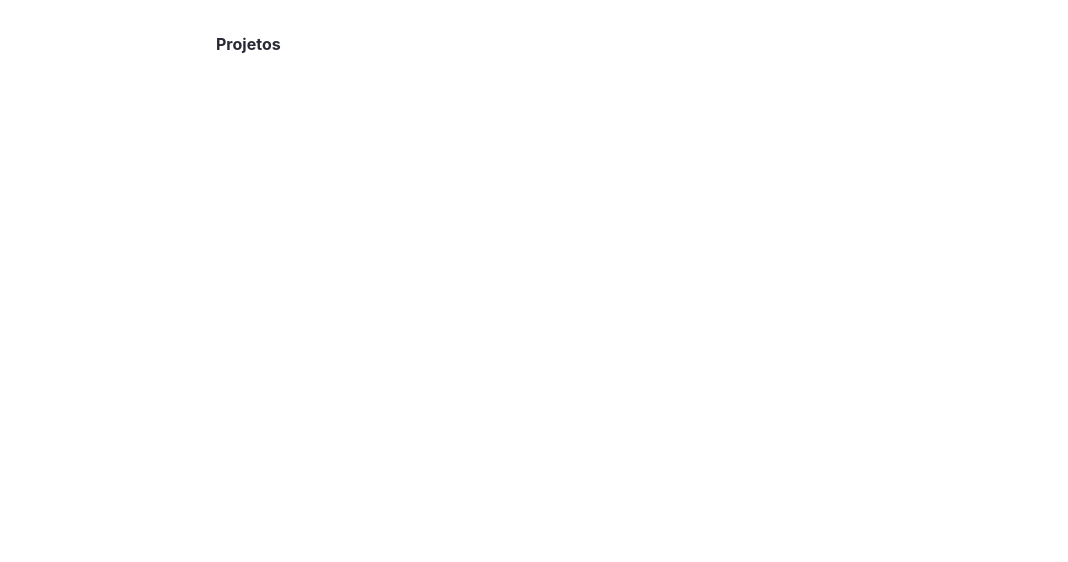
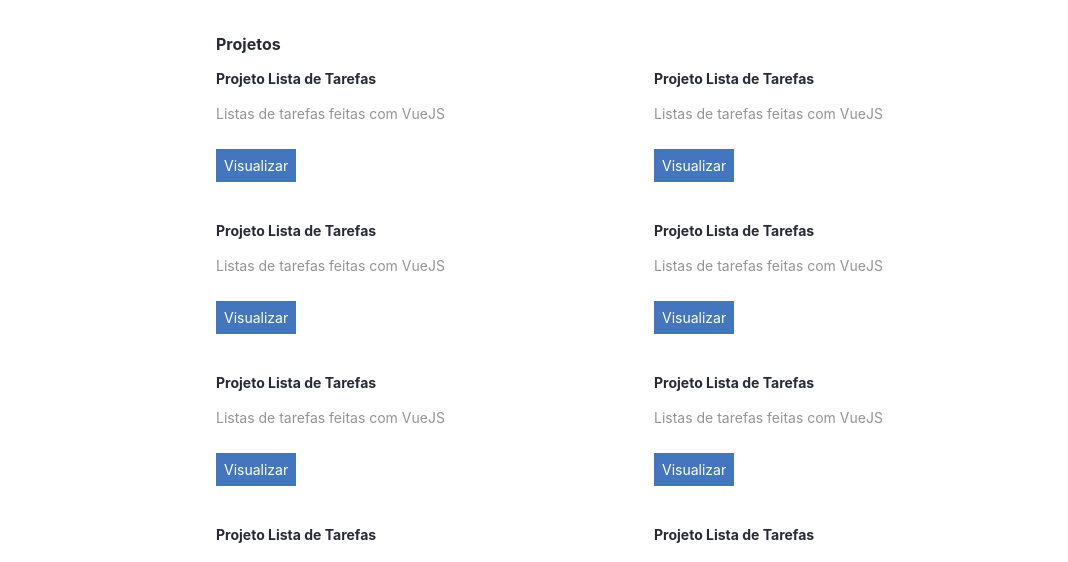
Before and after one commit to tligor/portfolio_react, a React (Create React App) app: page / in a window 1280 px wide. Shown: the part 383-945 px from the top of the page, without its empty margins (96-1164 px from the left). Before the commit the page ends 800 px from the top, so only its background shows below. Built offline with nearby package versions, Linux system fonts and the light colour scheme; the HTML template or start-up script is replaced by a standard one.

Commit message:
criando a seção de projetos e o componente de projetos

```diff
--- a/src/Containers/Projects/index.tsx
+++ b/src/Containers/Projects/index.tsx
@@ -1,8 +1,38 @@
+import Project from '../../components/Project'
 import Title from '../../components/Title'
+import { Lista } from './styles'
 
 const Projects = () => (
   <section>
     <Title fontSize={16}>Projetos</Title>
+    <ul>
+      <Lista>
+        <li>
+          <Project />
+        </li>
+        <li>
+          <Project />
+        </li>
+        <li>
+          <Project />
+        </li>
+        <li>
+          <Project />
+        </li>
+        <li>
+          <Project />
+        </li>
+        <li>
+          <Project />
+        </li>
+        <li>
+          <Project />
+        </li>
+        <li>
+          <Project />
+        </li>
+      </Lista>
+    </ul>
   </section>
 )
 
--- /dev/null
+++ b/src/Containers/Projects/styles.ts
@@ -0,0 +1,14 @@
+import styled from 'styled-components'
+
+export const Lista = styled.ul`
+  display: grid;
+  grid-template-columns: 1fr 1fr;
+  column-gap: 36px;
+  row-gap: 40px;
+
+  @media (max-width: 768px) {
+    grid-template-columns: 1fr;
+    column-gap: 0;
+    row-gap: 16px;
+  }
+`
--- /dev/null
+++ b/src/components/Project/index.tsx
@@ -0,0 +1,17 @@
+import Paragraph from '../Paragraph'
+import Title from '../Title'
+import { Card, LinkBotao } from './styles'
+
+const Project = () => {
+  return (
+    <div>
+      <Title>Projeto Lista de Tarefas</Title>
+      <Paragraph type="secundario">
+        Listas de tarefas feitas com VueJS
+      </Paragraph>
+      <LinkBotao>Visualizar</LinkBotao>
+    </div>
+  )
+}
+
+export default Project
--- /dev/null
+++ b/src/components/Project/styles.ts
@@ -0,0 +1,16 @@
+import styled from 'styled-components'
+
+export const Card = styled.div`
+  border: 1px solid #c1c1c1;
+  padding: 16px;
+`
+
+export const LinkBotao = styled.a`
+  color: #fff;
+  font-size: 14px;
+  background-color: #4476bf;
+  text-decoration: none;
+  padding: 8px;
+  display: inline-block;
+  margin-top: 24px;
+`
--- a/src/styles.ts
+++ b/src/styles.ts
@@ -6,6 +6,7 @@
     padding: 0;
     box-sizing: border-box;
     font-family: "Inter", sans-serif;
+    list-style: none;
   }
   body {
     padding-top: 80px;
```
